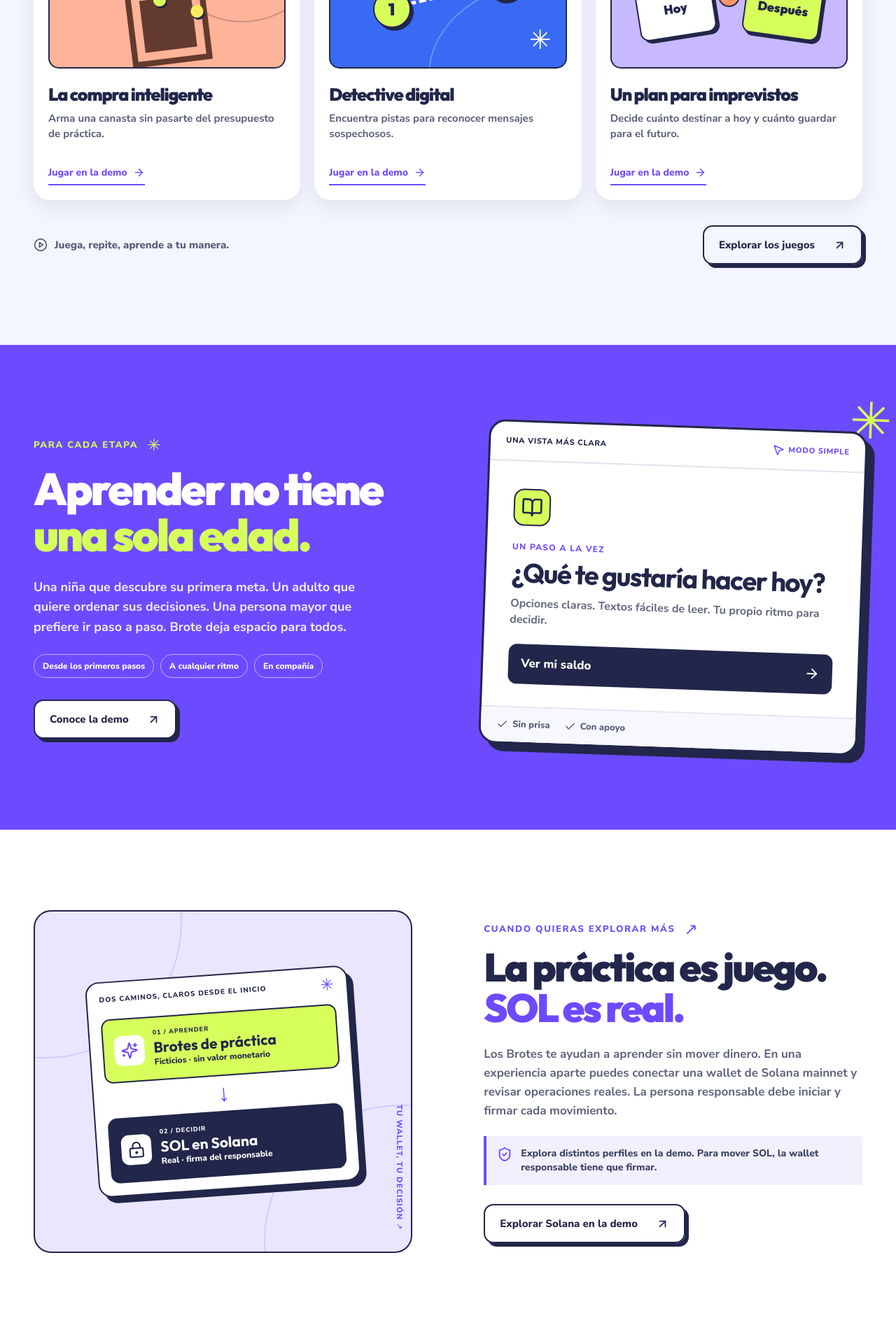
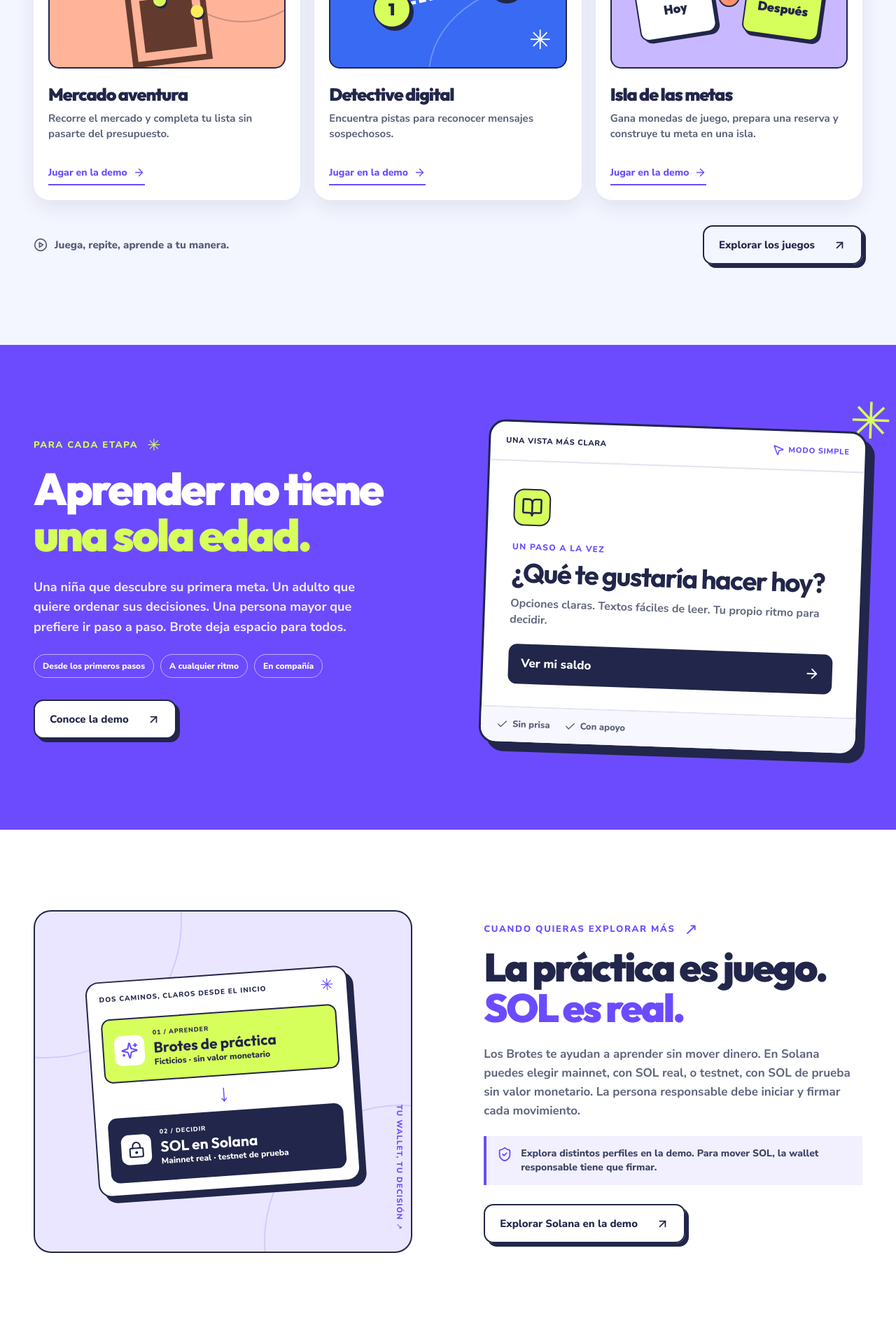
Before and after one commit to 0bkevin/brote, a React (Vite) app: page / in a window 1280 px wide. Shown: the part 2200-4104 px from the top of the page at 70% size. Built offline with nearby package versions, Linux system fonts and the light colour scheme.

Commit message:
docs(product): introduce interactive games and both Solana networks

```diff
--- a/src/Landing.tsx
+++ b/src/Landing.tsx
@@ -289,8 +289,8 @@ export default function Landing() {
                     ●
                   </span>
                 </div>
-                <h3>{t('La compra inteligente')}</h3>
-                <p>{t('Arma una canasta sin pasarte del presupuesto de práctica.')}</p>
+                <h3>{t('Mercado aventura')}</h3>
+                <p>{t('Recorre el mercado y completa tu lista sin pasarte del presupuesto.')}</p>
                 <a href={LEARN}>{t('Jugar en la demo')}<ArrowRight size={17} aria-hidden="true" />
                 </a>
               </article>
@@ -327,8 +327,8 @@ export default function Landing() {
                   <span className="landing-game__choice-card">
                     <Target size={26} />{t('Después')}</span>
                 </div>
-                <h3>{t('Un plan para imprevistos')}</h3>
-                <p>{t('Decide cuánto destinar a hoy y cuánto guardar para el futuro.')}</p>
+                <h3>{t('Isla de las metas')}</h3>
+                <p>{t('Gana monedas de juego, prepara una reserva y construye tu meta en una isla.')}</p>
                 <a href={LEARN}>{t('Jugar en la demo')}<ArrowRight size={17} aria-hidden="true" />
                 </a>
               </article>
@@ -417,7 +417,7 @@ export default function Landing() {
                   <div>
                     <small>{t('02 / DECIDIR')}</small>
                     <b>{t('SOL en Solana')}</b>
-                    <p>{t('Real · firma del responsable')}</p>
+                    <p>{t('Mainnet real · testnet de prueba')}</p>
                   </div>
                 </div>
               </div>
@@ -429,7 +429,7 @@ export default function Landing() {
               <h2 id="landing-solana-title">{t('La práctica es juego.')}<br />
                 <span>{t('SOL es real.')}</span>
               </h2>
-              <p>{t('Los Brotes te ayudan a aprender sin mover dinero. En una experiencia aparte puedes conectar una wallet de Solana mainnet y revisar operaciones reales. La persona responsable debe iniciar y firmar cada movimiento.')}</p>
+              <p>{t('Los Brotes te ayudan a aprender sin mover dinero. En Solana puedes elegir mainnet, con SOL real, o testnet, con SOL de prueba sin valor monetario. La persona responsable debe iniciar y firmar cada movimiento.')}</p>
               <div className="landing-solana__fact">
                 <ShieldCheck size={22} />
                 <span>{t('Explora distintos perfiles en la demo. Para mover SOL, la wallet responsable tiene que firmar.')}</span>
@@ -484,7 +484,7 @@ export default function Landing() {
         </div>
         <div className="landing-shell landing-footer__bottom">
           <span>© {new Date().getFullYear()} Brote</span>
-          <span>{t('Brotes de práctica sin valor monetario. SOL real en Solana mainnet.')}</span>
+          <span>{t('Brotes ficticios. Mainnet con SOL real. Testnet sin valor monetario.')}</span>
           <a href="#inicio">{t('Volver arriba')}<ChevronDown size={15} />
           </a>
         </div>
--- a/src/locales/landing.ts
+++ b/src/locales/landing.ts
@@ -88,6 +88,7 @@ export const landingMessages: TranslationMessages = {
   "02 / DECIDIR": { en: "02 / DECIDE", pt: "02 / DECIDIR" },
   "SOL en Solana": { en: "SOL on Solana", pt: "SOL na Solana" },
   "Real · firma del responsable": { en: "Real · guardian signature required", pt: "Real · assinatura do responsável" },
+  "Mainnet real · testnet de prueba": { en: "Real mainnet · testnet for testing", pt: "Mainnet real · testnet de teste" },
   "TU WALLET, TU DECISIÓN ↗": { en: "YOUR WALLET, YOUR DECISION ↗", pt: "SUA WALLET, SUA DECISÃO ↗" },
   "CUANDO QUIERAS EXPLORAR MÁS": { en: "WHENEVER YOU WANT TO EXPLORE MORE", pt: "QUANDO QUISER EXPLORAR MAIS" },
   "La práctica es juego.": { en: "Practice is play.", pt: "A prática é brincadeira." },
@@ -103,5 +104,7 @@ export const landingMessages: TranslationMessages = {
   "Juegos": { en: "Games", pt: "Jogos" },
   "Abrir demo": { en: "Open demo", pt: "Abrir demo" },
   "Brotes de práctica sin valor monetario. SOL real en Solana mainnet.": { en: "Practice Brotes have no monetary value. Real SOL on Solana mainnet.", pt: "Brotes de prática sem valor monetário. SOL real na rede principal Solana." },
+  "Brotes ficticios. Mainnet con SOL real. Testnet sin valor monetario.": { en: "Fictional Brotes. Real SOL on mainnet. Testnet has no monetary value.", pt: "Brotes fictícios. SOL real na mainnet. Testnet sem valor monetário." },
+  "Los Brotes te ayudan a aprender sin mover dinero. En Solana puedes elegir mainnet, con SOL real, o testnet, con SOL de prueba sin valor monetario. La persona responsable debe iniciar y firmar cada movimiento.": { en: "Brotes help you learn without moving money. In Solana, choose mainnet with real SOL or testnet with test SOL that has no monetary value. The guardian must initiate and sign every transaction.", pt: "Os Brotes ajudam você a aprender sem movimentar dinheiro. Na Solana, escolha mainnet com SOL real ou testnet com SOL de teste sem valor monetário. A pessoa responsável deve iniciar e assinar cada movimentação." },
   "Volver arriba": { en: "Back to top", pt: "Voltar ao topo" },
 };
```
Also changed, not shown: 2 other files (tests, documents, lock files or other folders).
